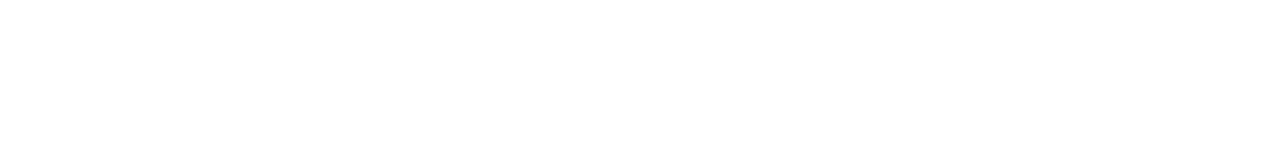
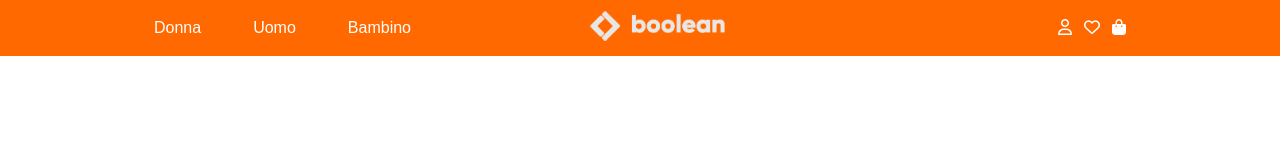
Before and after one commit to GiuseppeF11/html-css-boolando, a plain HTML site: page index.html in a window 1280 px wide. Drawn offline with Linux system fonts and the light colour scheme; files that its build step writes are made by us from their sources.

Commit message:
Add Header

```diff
--- a/Css/style.css
+++ b/Css/style.css
@@ -1,8 +1,67 @@
 /* RESET */
 
+* {
+    margin: 0;
+    padding: 0;
+    box-sizing: border-box;
+    font-family: Arial, Helvetica, sans-serif;
+}
 /* GENERAL */
 
+.text-white {
+    background-color: white;
+}
+
+.text-black {
+    background-color: black;
+}
+
+a {
+    text-decoration: none;
+}
+
+.a-white {
+    color: white;
+}
+
+.link-logo{
+    height: 30px;
+    position: relative;
+    right: 0;
+    left: 0;
+}
 /* HEADER */
+
+header .container {
+    width: 100%;
+    height: 3.5em;
+    background-color: #FF6900;
+}
+
+.container-commands-header {
+    width: 80%;
+    height: 3.5em;
+    margin: 0 auto;
+    display: flex;
+    justify-content: space-between;
+    align-items: center;
+}
+
+header .container section {
+    display: flex;
+    width: 100px;
+}
+
+.age nav {
+    margin: 0 1em;
+    padding: 10px;
+}
+
+.fast-buttons nav {
+    padding: 3px;
+    margin: 3px;
+}
+
 
 /* MAIN */
 
--- a/index.html
+++ b/index.html
@@ -4,14 +4,33 @@
     <meta charset="UTF-8">
     <meta name="viewport" content="width=device-width, initial-scale=1.0">
     <!-- CSS -->
-    <link rel="stylesheet" href="style.css">
-
+    <link rel="stylesheet" href="../html-css-boolando/Css/style.css">
+    <link rel="stylesheet" href="https://cdnjs.cloudflare.com/ajax/libs/font-awesome/6.4.2/css/all.min.css" integrity="sha512-z3gLpd7yknf1YoNbCzqRKc4qyor8gaKU1qmn+CShxbuBusANI9QpRohGBreCFkKxLhei6S9CQXFEbbKuqLg0DA==" crossorigin="anonymous" referrerpolicy="no-referrer" />
     <title>Boolando</title>
 </head>
 
 <body>
     <header>
+        <div class="container">
+            <div class="container-commands-header">
 
+                <section class="age">
+                    <nav><a href="#" class="a-white">Donna</a></nav>
+                    <nav><a href="#" class="a-white">Uomo</a></nav>
+                    <nav><a href="#" class="a-white">Bambino</a></nav>
+                </section>
+
+                <section class="logo">
+                    <a href="#"><img src="img/boolean-logo.png" alt="Logo Boolean" class="link-logo"></a>
+                </section>
+
+                <section class="fast-buttons">
+                    <nav><a href="#" class="a-white"><i class="fa-regular fa-user"></i></a></nav>
+                    <nav><a href="#" class="a-white"><i class="fa-regular fa-heart"></i></a></nav>
+                    <nav><a href="#" class="a-white"><i class="fa-solid fa-bag-shopping"></i></a></nav>
+                </section>
+            </div>
+        </div>
     </header>
 
     <main>
```
Also changed, not shown: img/1.webp (added), img/1b.webp (added), img/2.webp (added), img/2b.webp (added), img/3.webp (added), img/3b.webp (added), img/4.webp (added), img/4b.webp (added), img/5.webp (added), img/5b.webp (added), img/6.webp (added), img/6b.webp (added), img/boolean-logo.png (added).
